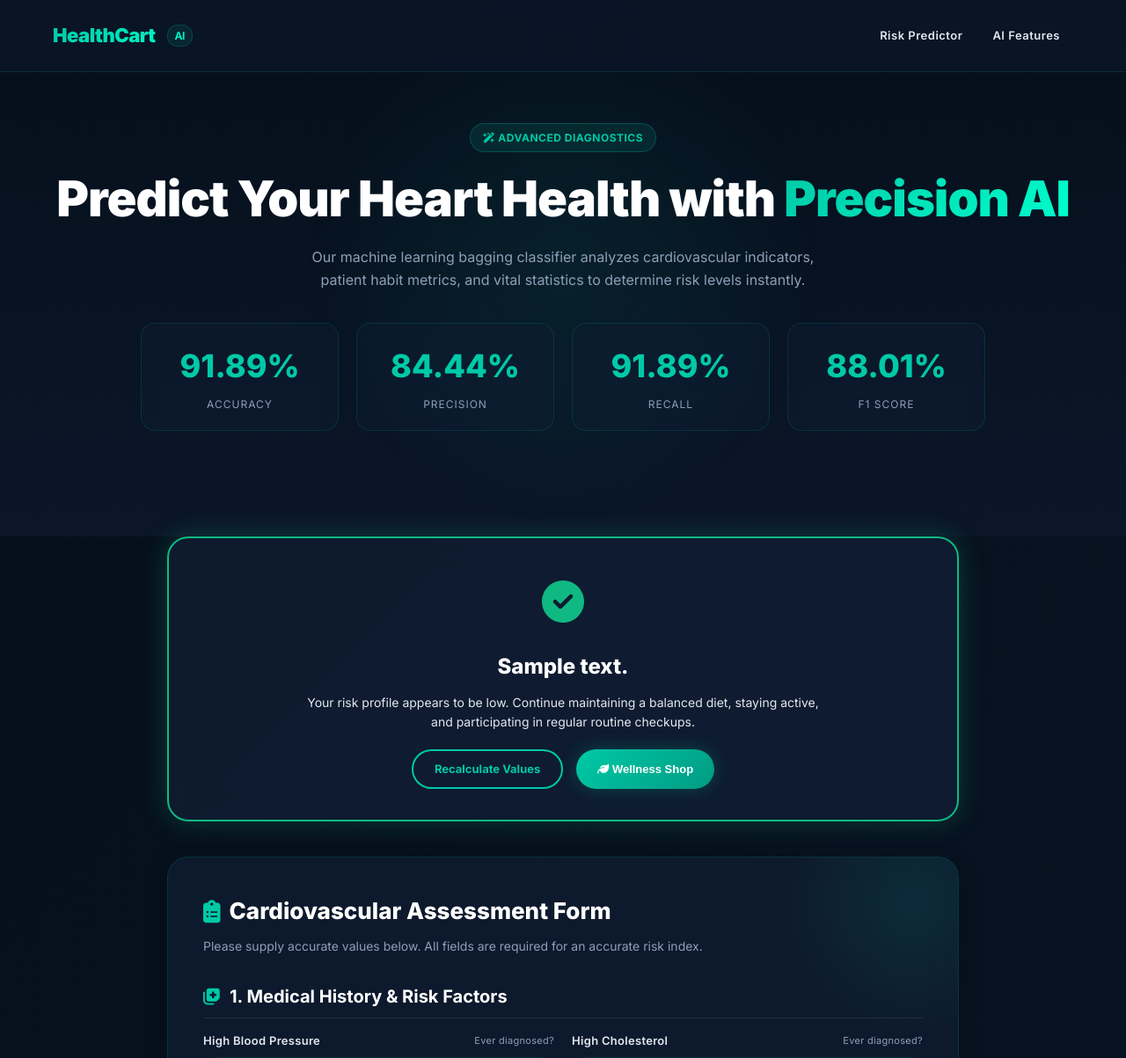
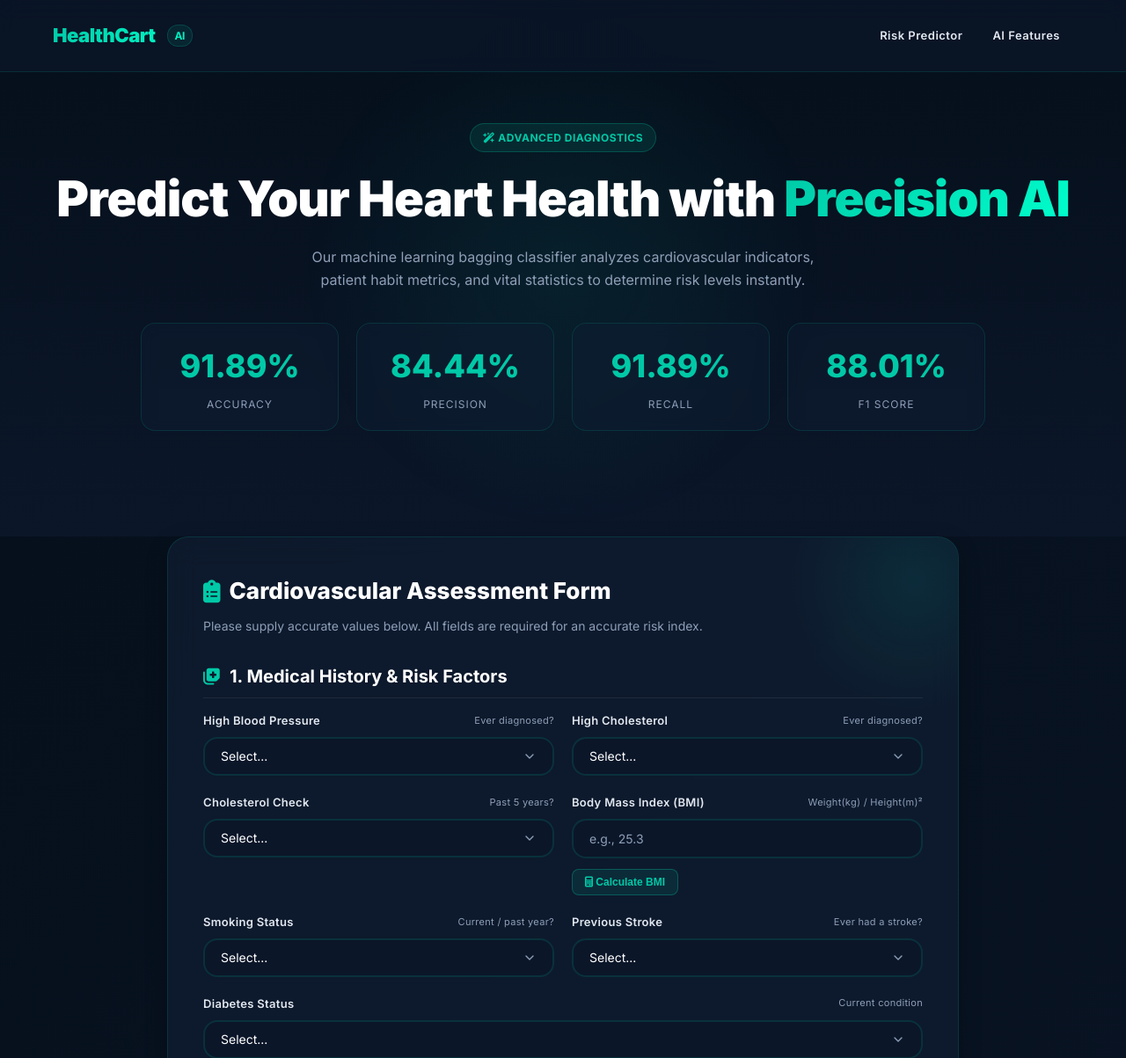
Before and after one commit to maliksayar/healthcart_heart_disease, a Flask app: template templates/index.html in a window 1280 px wide. Shown: the top 1203 px of the page at 88% size. Run offline with Flask 3, Linux system fonts and the light colour scheme; the template is opened without the code that fills it: most values are stand-ins (such as "Sample title", 1, 10 or a date in 2020).

Commit message:
Refactor prediction result handling in index.html
Updated result display logic and removed unused elements.

```diff
--- a/templates/index.html
+++ b/templates/index.html
@@ -922,63 +922,52 @@
 
     <div class="container">
 
-        <!-- Results Container -->
+        <!-- Hidden span holds Flask prediction value — JS reads this -->
+        <span id="prediction-result" style="display:none;">{{ prediction_text }}</span>
+
+        <!-- Results Container — shown by JS if prediction exists -->
         <div class="result-container" id="results-panel">
-            <div class="result-card" id="result-card">
-                <div class="result-icon" id="result-icon"></div>
-                <h2 class="result-title" id="result-title">{{ prediction_text }}</h2>
-                <p class="result-desc" id="result-desc"></p>
+
+            <!-- High Risk Card -->
+            <div id="high-risk-card" class="result-card high-risk" style="display:none;">
+                <div class="result-icon"><i class="fa-solid fa-triangle-exclamation"></i></div>
+                <h2 class="result-title" id="result-title-high"></h2>
+                <p class="result-desc">We detected a heightened risk profile based on your input parameters. We strongly recommend scheduling a comprehensive cardiac checkup and reviewing lifestyle variables.</p>
                 <div class="result-actions">
                     <a href="#predictor-form" class="btn-outline">Recalculate Values</a>
-                    <button type="button" id="action-btn" onclick="showComingSoon()" class="nav-cta" style="border: none; cursor: pointer;"></button>
+                    <button type="button" onclick="showComingSoon()" class="nav-cta" style="border:none; cursor:pointer; background:linear-gradient(135deg,#EF4444,#C53030); box-shadow:0 0 20px rgba(239,68,68,0.4);">
+                        <i class="fa-solid fa-user-doctor"></i> Consult Specialist
+                    </button>
                 </div>
             </div>
+
+            <!-- Low Risk Card -->
+            <div id="low-risk-card" class="result-card low-risk" style="display:none;">
+                <div class="result-icon"><i class="fa-solid fa-circle-check"></i></div>
+                <h2 class="result-title" id="result-title-low"></h2>
+                <p class="result-desc">Your risk profile appears to be low. Continue maintaining a balanced diet, staying active, and participating in regular routine checkups.</p>
+                <div class="result-actions">
+                    <a href="#predictor-form" class="btn-outline">Recalculate Values</a>
+                    <button type="button" onclick="showComingSoon()" class="nav-cta" style="border:none; cursor:pointer;">
+                        <i class="fa-solid fa-leaf"></i> Wellness Shop
+                    </button>
+                </div>
+            </div>
+
         </div>
 
         <!-- Coming Soon Toast -->
         <div id="coming-soon-toast" style="
-            display: none;
-            position: fixed;
-            bottom: 30px;
-            left: 50%;
-            transform: translateX(-50%);
-            background: rgba(17, 31, 53, 0.95);
-            border: 1px solid rgba(0, 201, 167, 0.4);
-            border-radius: 40px;
-            padding: 14px 28px;
-            color: #E2E8F0;
-            font-size: 14px;
-            font-weight: 600;
-            z-index: 9999;
-            backdrop-filter: blur(12px);
-            box-shadow: 0 8px 32px rgba(0,0,0,0.4);
-            gap: 10px;
-            align-items: center;
-        ">
-            <i class="fa-solid fa-clock" style="color: #00C9A7;"></i>&nbsp; This feature is coming soon — stay tuned!
-        </div>
-
-        <!-- Coming Soon Toast -->
-        <div id="coming-soon-toast" style="
-            display: none;
-            position: fixed;
-            bottom: 30px;
-            left: 50%;
-            transform: translateX(-50%);
-            background: rgba(17, 31, 53, 0.95);
-            border: 1px solid rgba(0, 201, 167, 0.4);
-            border-radius: 40px;
-            padding: 14px 28px;
-            color: #E2E8F0;
-            font-size: 14px;
-            font-weight: 600;
-            z-index: 9999;
-            backdrop-filter: blur(12px);
-            box-shadow: 0 8px 32px rgba(0,0,0,0.4);
-            gap: 10px;
-            align-items: center;
-        ">
-            <i class="fa-solid fa-clock" style="color: #00C9A7;"></i>&nbsp; This feature is coming soon — stay tuned!
+            display:none; position:fixed; bottom:30px; left:50%;
+            transform:translateX(-50%);
+            background:rgba(17,31,53,0.95);
+            border:1px solid rgba(0,201,167,0.4);
+            border-radius:40px; padding:14px 28px;
+            color:#E2E8F0; font-size:14px; font-weight:600;
+            z-index:9999; backdrop-filter:blur(12px);
+            box-shadow:0 8px 32px rgba(0,0,0,0.4);
+            gap:10px; align-items:center;">
+            <i class="fa-solid fa-clock" style="color:#00C9A7;"></i>&nbsp; This feature is coming soon — stay tuned!
         </div>
 
         <!-- Form Glassmorphic Card -->
@@ -1295,38 +1284,28 @@
             document.getElementById('main-nav').classList.toggle('scrolled', window.scrollY > 50);
         });
 
-        // On page load — read prediction_text Flask injected, update UI
-        window.addEventListener('DOMContentLoaded', () => {
-            const titleEl = document.getElementById('result-title');
-            const text = titleEl.textContent.trim();
+        // On page load — read prediction_text from hidden span (exactly like working example)
+        document.addEventListener('DOMContentLoaded', function() {
+            const predictionEl = document.getElementById('prediction-result');
+            if (!predictionEl) return;
 
-            if (!text) return; // No prediction yet, panel stays hidden
+            const prediction = predictionEl.textContent.trim();
+            if (!prediction) return; // No prediction yet, cards stay hidden
 
-            const isHigh = text.toLowerCase().includes('high');
-            const card   = document.getElementById('result-card');
-            const icon   = document.getElementById('result-icon');
-            const desc   = document.getElementById('result-desc');
-            const btn    = document.getElementById('action-btn');
-            const panel  = document.getElementById('results-panel');
+            const panel        = document.getElementById('results-panel');
+            const highRiskCard = document.getElementById('high-risk-card');
+            const lowRiskCard  = document.getElementById('low-risk-card');
 
-            card.classList.add(isHigh ? 'high-risk' : 'low-risk');
-
-            icon.innerHTML = isHigh
-                ? '<i class="fa-solid fa-triangle-exclamation"></i>'
-                : '<i class="fa-solid fa-circle-check"></i>';
-
-            desc.textContent = isHigh
-                ? 'We detected a heightened risk profile based on your input parameters. We strongly recommend scheduling a comprehensive cardiac checkup and reviewing lifestyle variables.'
-                : 'Your risk profile appears to be low. Continue maintaining a balanced diet, staying active, and participating in regular routine checkups.';
-
-            if (isHigh) {
-                btn.innerHTML = '<i class="fa-solid fa-user-doctor"></i> Consult Specialist';
-                btn.style.background = 'linear-gradient(135deg, #EF4444, #C53030)';
-                btn.style.boxShadow = '0 0 20px rgba(239, 68, 68, 0.4)';
+            if (prediction === '1') {
+                document.getElementById('result-title-high').textContent = prediction;
+                highRiskCard.style.display = 'block';
+                lowRiskCard.style.display  = 'none';
+            } else if (prediction === '0') {
+                document.getElementById('result-title-low').textContent = prediction;
+                highRiskCard.style.display = 'none';
+                lowRiskCard.style.display  = 'block';
             } else {
-                btn.innerHTML = '<i class="fa-solid fa-leaf"></i> Wellness Shop';
-                btn.style.background = 'linear-gradient(135deg, #00C9A7, #009B82)';
-                btn.style.boxShadow = '0 0 20px rgba(0, 201, 167, 0.25)';
+                return; // Invalid prediction, show nothing
             }
 
             panel.classList.add('has-result');
```
